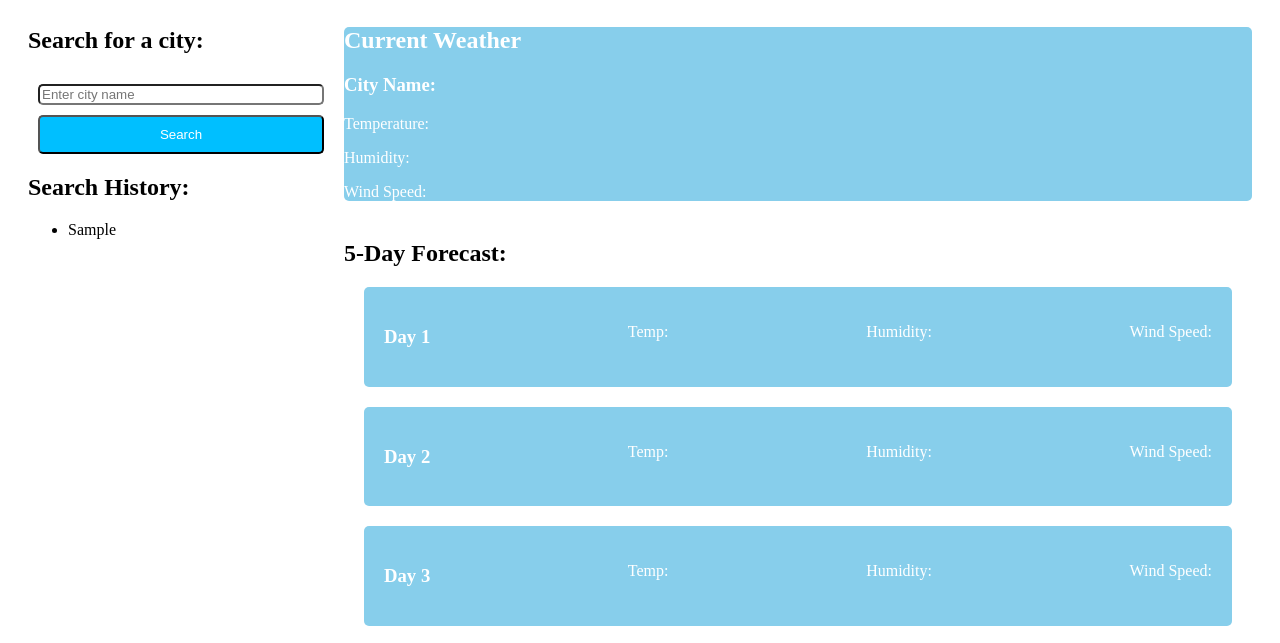
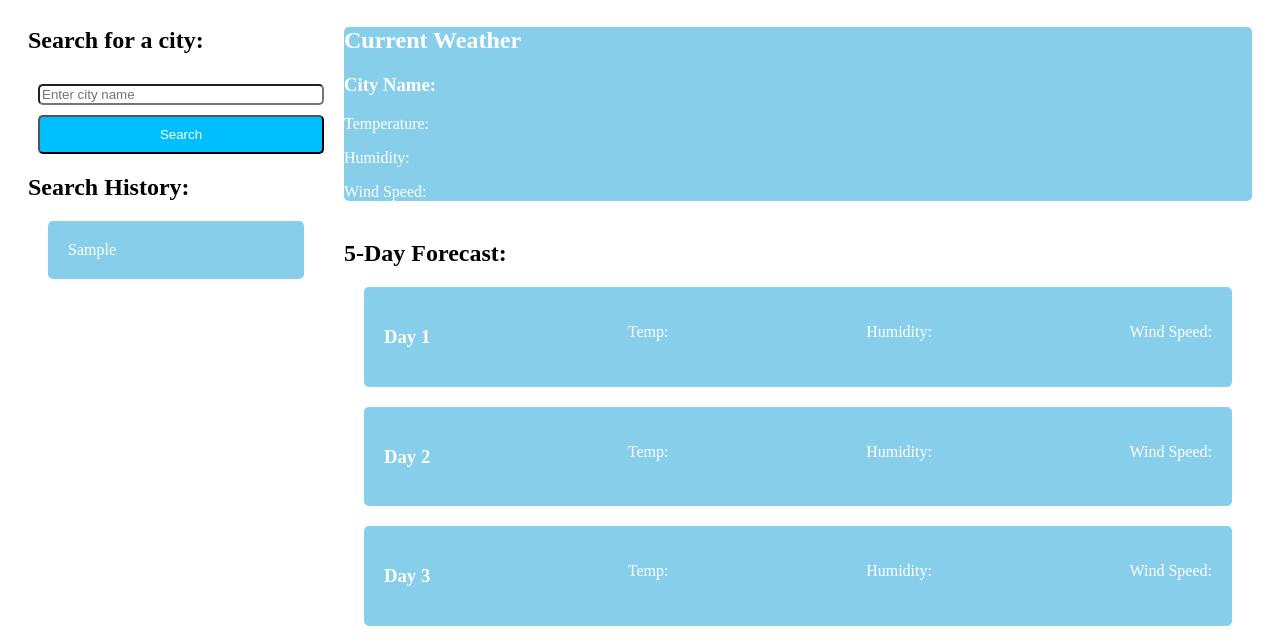
Before and after one commit to Chase-Garrett/weather-dashboard, a plain HTML site: page index.html in a window 1280 px wide. Both pictures are taken after typing "Sample" into the empty fields and a click on the button "Search". Shown: the part 121-764 px from the top of the page. Drawn offline with nearby package versions, Linux system fonts and the light colour scheme; no server answers.

Commit message:
added styling for search history

```diff
--- a/assets/css/style.css
+++ b/assets/css/style.css
@@ -91,3 +91,23 @@ main {
   background-color: #87CEEB;
   color: white;
 }
+
+/* set search history to not display bullet points */
+#search-history {
+  list-style-type: none;
+  padding-left: 0px;
+}
+
+/* set search history items to be a flex container with a row layout */
+#search-history li {
+  display: flex;
+  flex-direction: row;
+  justify-content: space-between;
+  margin-bottom: 20px;
+  margin-left: 20px;
+  margin-right: 20px;
+  padding: 20px;
+  border-radius: 5px;
+  background-color: #87CEEB;
+  color: white;
+}
```
